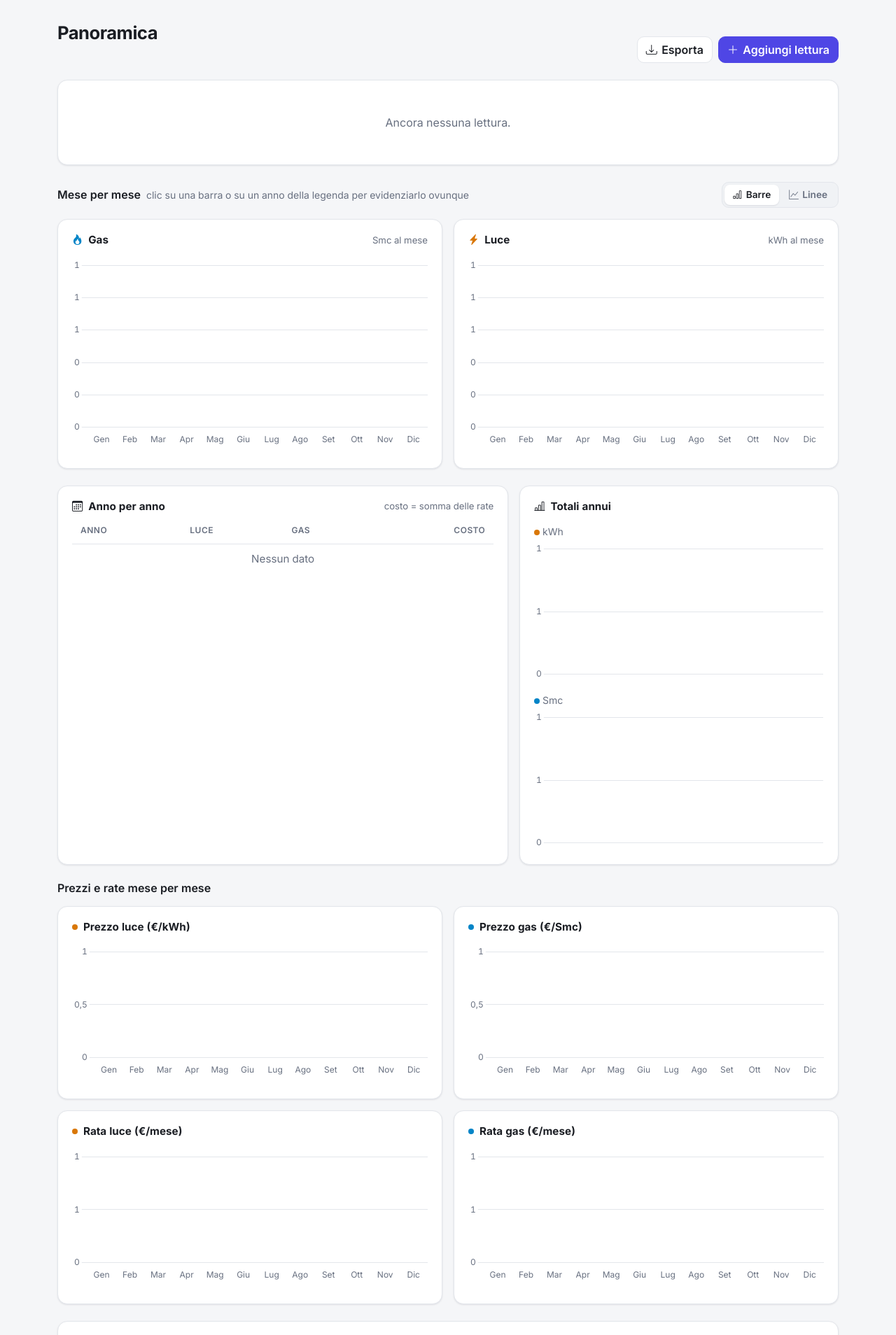
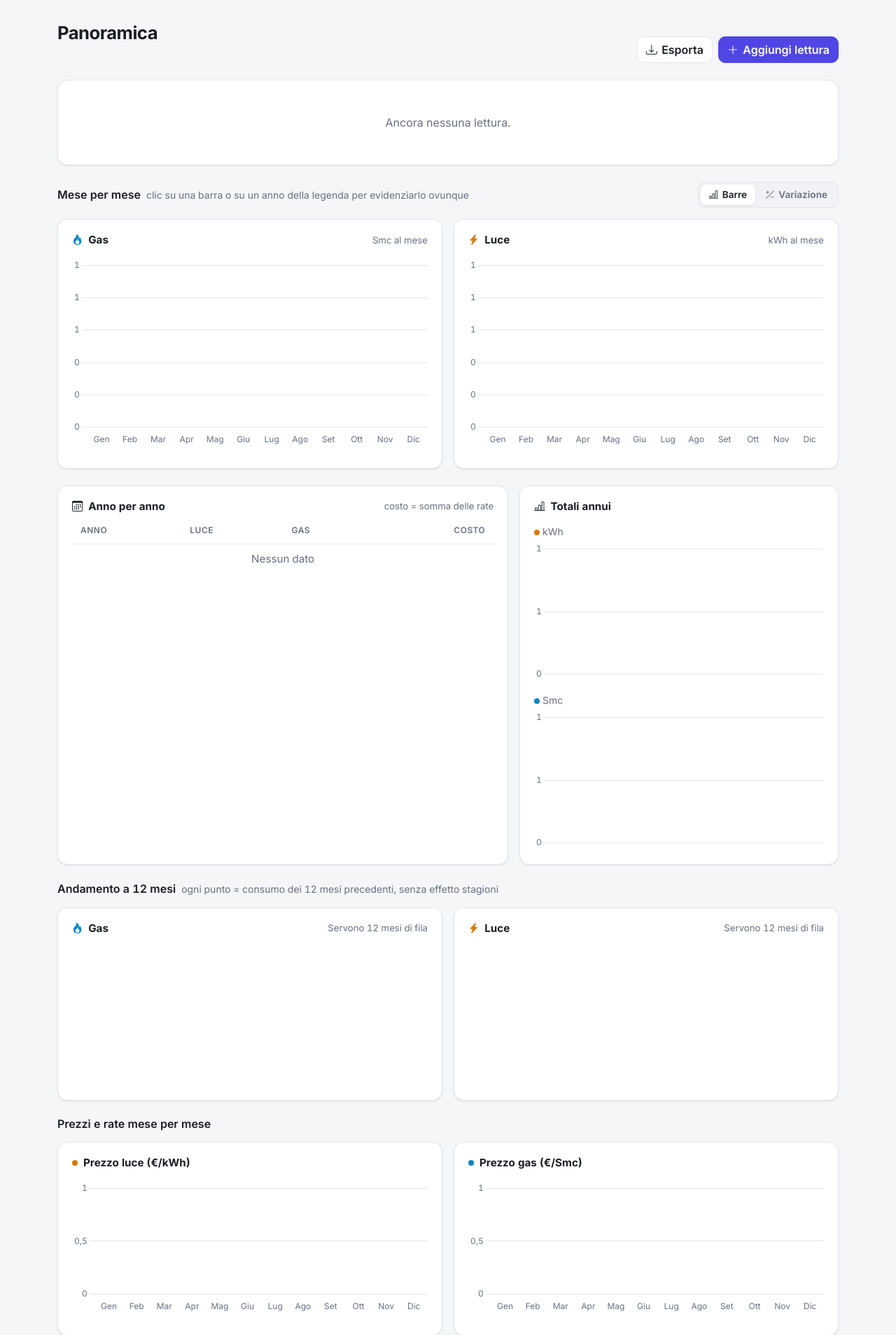
Before and after one commit to manzolo/Simple-energy-consumption-analyzer, a Flask app: page / in a window 1280 px wide. Shown: the part 61-1969 px from the top of the page at 70% size. Run offline with Flask 3, Linux system fonts and the light colour scheme; data that the repository does not hold is empty; a map, chart or similar area stays blank; some libraries are stand-ins or nearby versions.

Commit message:
Panoramica: modalità Variazione (mese vs stesso mese dell'anno prima) e andamento a 12 mesi
Co-Authored-By: Claude Opus 5.5 <noreply@anthropic.com>

```diff
--- a/app/i18n.py
+++ b/app/i18n.py
@@ -60,6 +60,17 @@ S = {
     'smc_bill': ('Rata gas (€/mese)', 'Gas installment (€/month)'),
     'now': ('oggi', 'now'),
     'in_progress': ('in corso', 'current'),
+    'variation': ('Variazione', 'Change'),
+    'yoy_vs': ('{y} rispetto al {p}', '{y} vs {p}'),
+    'yoy_less': ("meno dell'anno prima", 'less than the year before'),
+    'yoy_more': ("più dell'anno prima", 'more than the year before'),
+    'yoy_hint': ("ogni barra: il mese confrontato con lo stesso mese dell'anno prima", 'each bar: the month compared with the same month a year earlier'),
+    'rolling_title': ('Andamento a 12 mesi', '12-month trend'),
+    'rolling_hint': ('ogni punto = consumo dei 12 mesi precedenti, senza effetto stagioni', 'each point = the previous 12 months, no seasonal effect'),
+    'rolling_tip': ('12 mesi fino a {m}', '12 months to {m}'),
+    'rolling_now': ('ultimi 12 mesi: {v} {u}', 'last 12 months: {v} {u}'),
+    'rolling_vs': ("rispetto ai 12 mesi dell'anno prima", 'vs the 12 months a year earlier'),
+    'no_rolling': ('Servono 12 mesi di fila', 'Needs 12 months in a row'),
     'focus_hint': ('clic su una barra o su un anno della legenda per evidenziarlo ovunque', 'click a bar or a legend year to highlight it everywhere'),
 
     # readings
--- a/app/static/css/app.css
+++ b/app/static/css/app.css
@@ -225,3 +225,9 @@ body {
 /* ---------- Year series (validated categorical: blue, orange, aqua, yellow) ---------- */
 :root { --em-y0: #2a78d6; --em-y1: #eb6834; --em-y2: #1baf7a; --em-y3: #eda100; }
 [data-bs-theme="dark"] { --em-y0: #3987e5; --em-y1: #d95926; --em-y2: #199e70; --em-y3: #c98500; }
+
+/* ---------- Year-over-year legend ---------- */
+.em-yoy-legend { display: flex; gap: 1.25rem; justify-content: center; font-size: .8rem; color: var(--em-muted); margin-top: .5rem; }
+.em-yoy-legend.d-none { display: none !important; }
+.em-good { color: var(--em-good); }
+.em-bad { color: var(--em-bad); }
--- a/app/static/js/dashboard.js
+++ b/app/static/js/dashboard.js
@@ -75,7 +75,9 @@
 
   // ---------- Charts ----------
   let mode = 'bar';
-  try { const m = localStorage.getItem('em-chart-mode'); if (m === 'line' || m === 'bar') mode = m; } catch (e) {}
+  try { const m = localStorage.getItem('em-chart-mode'); if (m === 'yoy' || m === 'bar') mode = m; } catch (e) {}
+  const yoyYears = Object.keys(D.yoy || {}).map(Number).sort((a, b) => b - a);
+  let yoyYear = yoyYears[0] ?? null;
   const charts = {};
 
   function rgba(hex, a) {
@@ -127,6 +129,7 @@
 
   function restyleAll() {
     yearCharts.forEach((ch) => { styleYears(ch); ch.update(); });
+    if (mode === 'yoy') drawMain();
   }
 
   function yearAt(chart, evt) {
@@ -137,7 +140,66 @@
 
   function toggleFocus(yr) {
     focusYear = (yr == null || yr === focusYear) ? null : yr;
+    if (focusYear != null && yoyYears.includes(focusYear)) yoyYear = focusYear;
     restyleAll();
+  }
+
+  // Year-over-year: one bar per month = this year minus the same month a year earlier.
+  function drawYoy(id, key, unit) {
+    if (charts[id]) { yearCharts.delete(charts[id]); charts[id].destroy(); }
+    const E = yoyYear != null ? D.yoy[String(yoyYear)][key] : { diff: [], pct: [], cur: [], prev: [] };
+    const good = css('--em-good'), bad = css('--em-bad');
+    const colors = E.diff.map((v) => v == null ? 'transparent' : (v <= 0 ? good : bad));
+    charts[id] = new Chart(document.getElementById(id), {
+      type: 'bar',
+      data: { labels: Array.from({ length: 12 }, (_, i) => monthName(i + 1, 'short')),
+              datasets: [{ data: E.diff, backgroundColor: colors, hoverBackgroundColor: colors, borderRadius: 4, barPercentage: 0.7 }] },
+      options: {
+        responsive: true, maintainAspectRatio: false, animation: { duration: 250 },
+        plugins: {
+          colors: { enabled: false },
+          legend: { display: false },
+          tooltip: { callbacks: {
+            title: (it) => it.length ? monthName(it[0].dataIndex + 1) : '',
+            label: (c) => {
+              const i = c.dataIndex, d = E.diff[i];
+              if (d == null) return null;
+              const sign = d > 0 ? '+' : '', p = E.pct[i];
+              return [` ${yoyYear}: ${num(E.cur[i])} ${unit}`, ` ${yoyYear - 1}: ${num(E.prev[i])} ${unit}`,
+                      ` ${T('variation')}: ${sign}${num(d)} ${unit}${p != null ? ` (${sign}${num(p, 1)}%)` : ''}`];
+            },
+          } },
+        },
+        scales: axes((v) => (v > 0 ? '+' : '') + num(v, 0), {}),
+      },
+    });
+  }
+
+  // Rolling 12 months: one line through all the history; flat = stable, rising = consuming more.
+  function drawRolling(id, key, colorVar, unit, nowId) {
+    if (charts[id]) charts[id].destroy();
+    const R = D.rolling || [];
+    const el = document.getElementById(nowId);
+    if (!R.length) { el.textContent = T('no_rolling'); return; }
+    const color = css(colorVar);
+    const last = R[R.length - 1];
+    const yearAgo = R.find((r) => r.year === last.year - 1 && r.month === last.month);
+    const pct = yearAgo ? (last[key] - yearAgo[key]) / yearAgo[key] * 100 : null;
+    el.innerHTML = `${T('rolling_now', { v: num(last[key], 0), u: unit })} ${delta(pct != null ? Math.round(pct * 10) / 10 : null, T('rolling_vs'))}`;
+    charts[id] = new Chart(document.getElementById(id), {
+      type: 'line',
+      data: { labels: R.map((r) => `${monthName(r.month, 'short')} ${String(r.year).slice(2)}`),
+              datasets: [{ data: R.map((r) => r[key]), borderColor: color, backgroundColor: rgba(color, 0.1), fill: true, borderWidth: 2.5, pointRadius: 0, pointHoverRadius: 5, pointBackgroundColor: color, tension: 0.25 }] },
+      options: {
+        responsive: true, maintainAspectRatio: false, animation: { duration: 250 },
+        interaction: { mode: 'index', intersect: false },
+        plugins: { colors: { enabled: false }, legend: { display: false }, tooltip: { callbacks: {
+          title: (it) => { const r = R[it[0].dataIndex]; return T('rolling_tip', { m: `${monthName(r.month)} ${r.year}` }); },
+          label: (c) => ` ${num(c.parsed.y, 0)} ${unit}`,
+        } } },
+        scales: axes((v) => num(v, 0), { zero: false, x: { maxTicksLimit: 8 }, yTicks: 5 }),
+      },
+    });
   }
 
   function drawByYear(id, key, unit, digits, chartMode, extra = {}) {
@@ -232,18 +294,35 @@
   }
 
   function drawMain() {
-    drawByYear('smcChart', 'smc', 'Smc', 2, mode);
-    drawByYear('kwhChart', 'kwh', 'kWh', 2, mode);
-    drawByYear('kwhCostChart', 'kwh_cost', '€/kWh', 4, mode, { stepped: 'middle', zero: false, tickDigits: 2, yTicks: 4 });
-    drawByYear('smcCostChart', 'smc_cost', '€/Smc', 4, mode, { stepped: 'middle', zero: false, tickDigits: 2, yTicks: 4 });
-    drawByYear('kwhBillChart', 'kwh_bill', '', 2, mode, { money: true, yTicks: 4 });
-    drawByYear('smcBillChart', 'smc_bill', '', 2, mode, { money: true, yTicks: 4 });
+    const yoy = mode === 'yoy';
+    document.querySelectorAll('.em-yoy-legend').forEach((e) => e.classList.toggle('d-none', !yoy));
+    const sel = document.getElementById('yoyYear');
+    sel.classList.toggle('d-none', !yoy || !yoyYears.length);
+    sel.value = yoyYear;
+    document.getElementById('modeHint').textContent = yoy ? T('yoy_hint') : T('focus_hint');
+    if (yoy) {
+      drawYoy('smcChart', 'smc', 'Smc');
+      drawYoy('kwhChart', 'kwh', 'kWh');
+    } else {
+      drawByYear('smcChart', 'smc', 'Smc', 2, 'bar');
+      drawByYear('kwhChart', 'kwh', 'kWh', 2, 'bar');
+    }
+  }
+
+  function drawDetails() {
+    drawByYear('kwhCostChart', 'kwh_cost', '€/kWh', 4, 'bar', { tickDigits: 2, yTicks: 4 });
+    drawByYear('smcCostChart', 'smc_cost', '€/Smc', 4, 'bar', { tickDigits: 2, yTicks: 4 });
+    drawByYear('kwhBillChart', 'kwh_bill', '', 2, 'bar', { money: true, yTicks: 4 });
+    drawByYear('smcBillChart', 'smc_bill', '', 2, 'bar', { money: true, yTicks: 4 });
   }
 
   function drawAll() {
     if (typeof Chart === 'undefined') return;
     Chart.defaults.font.family = css('--em-font') || 'system-ui';
     drawMain();
+    drawDetails();
+    drawRolling('smcRollChart', 'smc', '--em-smc', 'Smc', 'smcRollNow');
+    drawRolling('kwhRollChart', 'kwh', '--em-kwh', 'kWh', 'kwhRollNow');
     drawYearTotals('kwhYearChart', 'kwh', '--em-kwh', 'kWh');
     drawYearTotals('smcYearChart', 'smc', '--em-smc', 'Smc');
     drawPrices('kwhPriceChart', 'kwh_cost', '--em-kwh', '€/kWh');
@@ -259,6 +338,9 @@
   document.addEventListener('em-theme', drawAll);
 
   document.querySelectorAll('#chartMode button').forEach((x) => x.classList.toggle('active', x.dataset.mode === mode));
+  const yoySel = document.getElementById('yoyYear');
+  yoySel.innerHTML = yoyYears.map((y) => `<option value="${y}">${esc(T('yoy_vs', { y, p: y - 1 }))}</option>`).join('');
+  yoySel.addEventListener('change', () => { yoyYear = Number(yoySel.value); drawMain(); });
   renderKpis();
   renderYears();
   drawAll();
--- a/app/templates/chart.html
+++ b/app/templates/chart.html
@@ -24,10 +24,13 @@
 
 <div class="d-flex align-items-center flex-wrap gap-2 mb-3">
     <h2 class="h6 fw-semibold mb-0">{{ t('month_by_month') }}</h2>
-    <span class="small text-muted d-none d-md-inline">{{ t('focus_hint') }}</span>
-    <div class="em-seg ms-auto" id="chartMode" role="group">
-        <button type="button" data-mode="bar" class="active"><i class="bi bi-bar-chart"></i> {{ t('bars') }}</button>
-        <button type="button" data-mode="line"><i class="bi bi-graph-up"></i> {{ t('lines') }}</button>
+    <span class="small text-muted d-none d-md-inline" id="modeHint">{{ t('focus_hint') }}</span>
+    <div class="ms-auto d-flex align-items-center gap-2">
+        <select class="form-select form-select-sm d-none" id="yoyYear" style="width: auto" aria-label="{{ t('year') }}"></select>
+        <div class="em-seg" id="chartMode" role="group">
+            <button type="button" data-mode="bar" class="active"><i class="bi bi-bar-chart"></i> {{ t('bars') }}</button>
+            <button type="button" data-mode="yoy"><i class="bi bi-plus-slash-minus"></i> {{ t('variation') }}</button>
+        </div>
     </div>
 </div>
 <div class="row g-3 mb-4">
@@ -35,12 +38,14 @@
         <div class="em-card">
             <h3 class="em-card-title"><i class="bi bi-fire" style="color: var(--em-smc)"></i> {{ t('gas') }} <span class="em-hint">{{ t('smc_per_month') }}</span></h3>
             <div class="em-chart"><canvas id="smcChart"></canvas></div>
+            <div class="em-yoy-legend d-none"><span><i class="bi bi-caret-down-fill em-good"></i> {{ t('yoy_less') }}</span><span><i class="bi bi-caret-up-fill em-bad"></i> {{ t('yoy_more') }}</span></div>
         </div>
     </div>
     <div class="col-12 col-lg-6">
         <div class="em-card">
             <h3 class="em-card-title"><i class="bi bi-lightning-charge-fill" style="color: var(--em-kwh)"></i> {{ t('electricity') }} <span class="em-hint">{{ t('kwh_per_month') }}</span></h3>
             <div class="em-chart"><canvas id="kwhChart"></canvas></div>
+            <div class="em-yoy-legend d-none"><span><i class="bi bi-caret-down-fill em-good"></i> {{ t('yoy_less') }}</span><span><i class="bi bi-caret-up-fill em-bad"></i> {{ t('yoy_more') }}</span></div>
         </div>
     </div>
 </div>
@@ -66,6 +71,21 @@
             <div class="em-chart sm"><canvas id="smcYearChart"></canvas></div>
         </div>
     </div>
+</div>
+
+<div class="d-flex align-items-center flex-wrap gap-2 mb-3">
+    <h2 class="h6 fw-semibold mb-0">{{ t('rolling_title') }}</h2>
+    <span class="small text-muted">{{ t('rolling_hint') }}</span>
+</div>
+<div class="row g-3 mb-4">
+    <div class="col-12 col-lg-6"><div class="em-card">
+        <h3 class="em-card-title"><i class="bi bi-fire" style="color: var(--em-smc)"></i> {{ t('gas') }} <span class="em-hint num" id="smcRollNow"></span></h3>
+        <div class="em-chart sm"><canvas id="smcRollChart"></canvas></div>
+    </div></div>
+    <div class="col-12 col-lg-6"><div class="em-card">
+        <h3 class="em-card-title"><i class="bi bi-lightning-charge-fill" style="color: var(--em-kwh)"></i> {{ t('electricity') }} <span class="em-hint num" id="kwhRollNow"></span></h3>
+        <div class="em-chart sm"><canvas id="kwhRollChart"></canvas></div>
+    </div></div>
 </div>
 
 <h2 class="h6 fw-semibold mb-3">{{ t('details') }}</h2>
```
Also changed, not shown: app/chart/dashboard.py (+34 -1 lines), tests/test_dashboard.py (+19 -0 lines).
